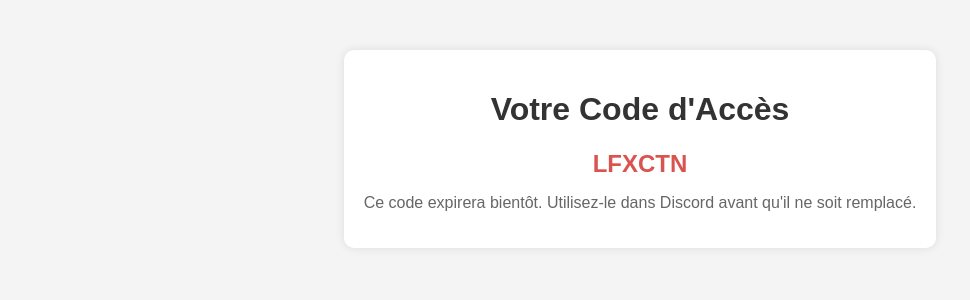
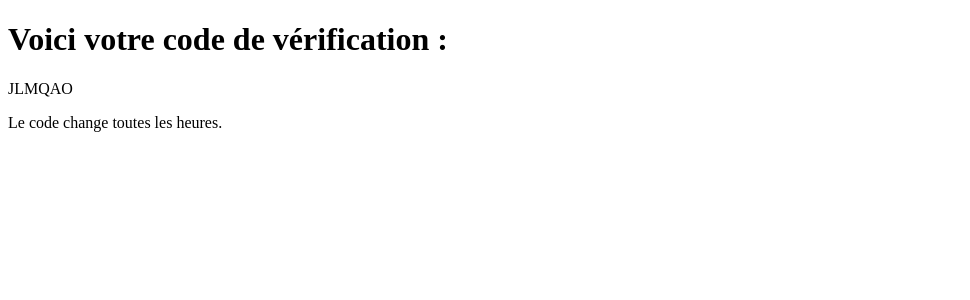
Before and after one commit to NS-mp4/discord_nsf, a Flask app: page / in a window 1280 px wide. Shown: the top 300 px of the page, without its empty margins (0-970 px from the left). Run offline with Flask 3, Linux system fonts and the light colour scheme.

Commit message:
Update index.html

```diff
--- a/site/templates/index.html
+++ b/site/templates/index.html
@@ -3,40 +3,34 @@
 <head>
     <meta charset="UTF-8">
     <meta name="viewport" content="width=device-width, initial-scale=1.0">
-    <title>Code d'Accès</title>
-    <style>
-        body {
-            font-family: Arial, sans-serif;
-            text-align: center;
-            margin: 50px;
-            background-color: #f4f4f4;
-        }
-        .container {
-            background: white;
-            padding: 20px;
-            border-radius: 10px;
-            box-shadow: 0px 0px 10px rgba(0, 0, 0, 0.1);
-            display: inline-block;
-        }
-        h1 {
-            color: #333;
-        }
-        .code {
-            font-size: 24px;
-            font-weight: bold;
-            color: #d9534f;
-            margin: 10px 0;
-        }
-        p {
-            color: #666;
-        }
-    </style>
+    <title>Code de Vérification</title>
 </head>
 <body>
-    <div class="container">
-        <h1>Votre Code d'Accès</h1>
-        <p class="code">{{ code }}</p>
-        <p>Ce code expirera bientôt. Utilisez-le dans Discord avant qu'il ne soit remplacé.</p>
-    </div>
+    <h1>Voici votre code de vérification :</h1>
+    <p id="code">{{ code }}</p> <!-- Affiche le code ici -->
+    <p>Le code change toutes les heures.</p>
+    <script>
+        // Fonction pour générer un code aléatoire de 6 caractères
+        function generateCode() {
+            const characters = 'ABCDEFGHIJKLMNOPQRSTUVWXYZ0123456789';
+            let code = '';
+            for (let i = 0; i < 6; i++) {
+                code += characters.charAt(Math.floor(Math.random() * characters.length));
+            }
+            return code;
+        }
+
+        // Mettre à jour le code toutes les heures
+        function updateCode() {
+            const code = generateCode();
+            document.getElementById('code').textContent = code;
+        }
+
+        // Mettre à jour le code au chargement
+        window.onload = updateCode;
+
+        // Mettre à jour le code toutes les heures
+        setInterval(updateCode, 3600000); // 3600000ms = 1 heure
+    </script>
 </body>
 </html>
```
